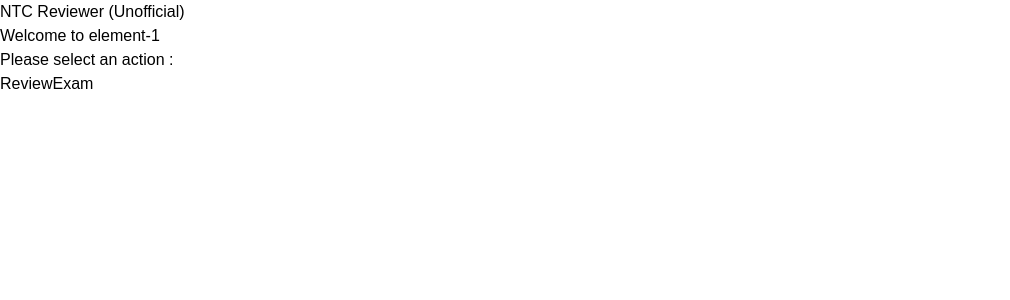
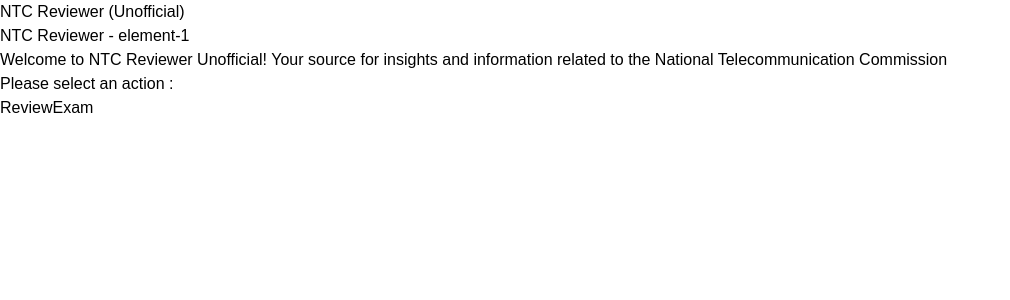
Before and after one commit to JayCabasag/ntc-reviewer, a React (Vite) app: page /element/element-1 in a window 1280 px wide. Shown: the top 300 px of the page, without its empty margins (0-1010 px from the left). Built offline with nearby package versions, Linux system fonts and the light colour scheme.

Commit message:
Added Element 2 landing page

```diff
--- a/src/pages/element/ElementPage.tsx
+++ b/src/pages/element/ElementPage.tsx
@@ -5,7 +5,12 @@ export default function ElementPage() {
   const { elementId  } = useParams()
   return (
     <div className="w-full h-full flex flex-col items-center justify-center py-12">
-       <PageTitle text={`Welcome to ${elementId}`}/>
+       <PageTitle text={`NTC Reviewer - ${elementId}`}/>
+       <p className="max-w-xl px-2 mx-auto text-center text-[14px] md:text-base text-gray-600">
+        Welcome to NTC Reviewer Unofficial!
+        Your source for insights and information
+        related to the National Telecommunication Commission
+      </p>
        <div className="mt-[20px] max-w-7xl w-full flex items-center justify-center flex-col">
          <p className="my-[20px]">Please select an action : </p>
         <div>
```
